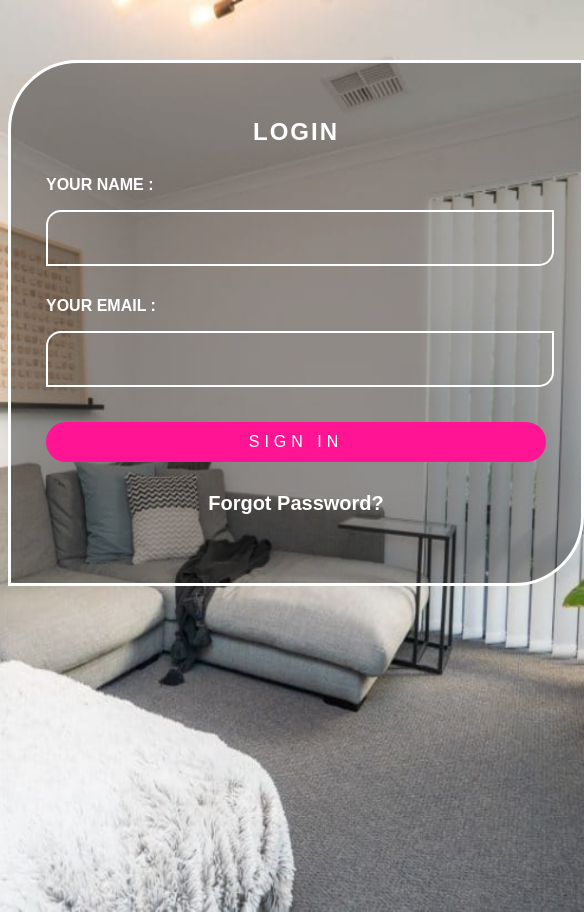
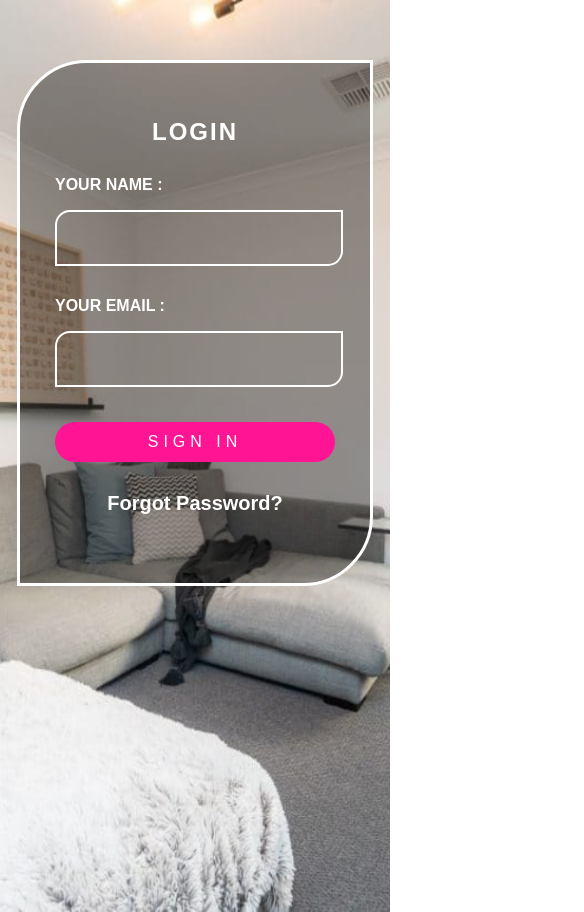
Before and after one commit to Alberesbass/tela-de-login, a plain HTML site: page index.html in a window 390 px wide. Shown: the whole page, 584 px wide, since content can reach past the window. Drawn offline with Linux system fonts and the light colour scheme.

Commit message:
feat(styles)🎨: definido as estilizacoes de responsividade e indentado todo o código.

```diff
--- a/index.html
+++ b/index.html
@@ -1,19 +1,19 @@
 <!DOCTYPE html>
 <html lang="en">
   <head>
-    <meta charset="UTF-8">
-    <meta name="viewport" content="width=device-width, initial-scale=1.0">
+    <meta charset="UTF-8" />
+    <meta name="viewport" content="width=device-width, initial-scale=1.0" />
     <title>Tela de Login</title>
-    <link rel="stylesheet" href="./src/css/responsivo.css">
-    <link rel="stylesheet" href="./src/css/style.css">
+    <link rel="stylesheet" href="./src/css/responsivo.css" />
+    <link rel="stylesheet" href="./src/css/style.css" />
   </head>
   <body>
     <div class="box">
       <h2>Login</h2>
       <p>Your Name :</p>
-        <input type="text" name="" id="">
+      <input type="text" name="" id="" />
       <p>Your Email :</p>
-        <input type="email" name="" id="">
+      <input type="email" name="" id="" />
 
       <a href="#" class="btn">Sign In</a>
 
--- a/src/css/responsivo.css
+++ b/src/css/responsivo.css
@@ -0,0 +1,29 @@
+@media (max-width: 620px) {
+  .box {
+    max-width: 400px;
+  }
+}
+
+@media (max-width: 490px) {
+  .box {
+    max-width: 350px;
+  }
+}
+
+@media (max-width: 450px) {
+  .box {
+    max-width: 300px;
+  }
+}
+
+@media (max-width: 390px) {
+  .box {
+    max-width: 280px;
+  }
+}
+
+@media (max-width: 370px) {
+  .box {
+    max-width: 250px;
+  }
+}
--- a/src/css/style.css
+++ b/src/css/style.css
@@ -5,7 +5,6 @@ body {
   background-position: center center;
   background-repeat: no-repeat;
   font-family: "poppins", sans-serif;
-    max-width: 100%;
   min-height: 100vh;
 }
 
```
Lines whose indentation alone changed are shown as unchanged.
